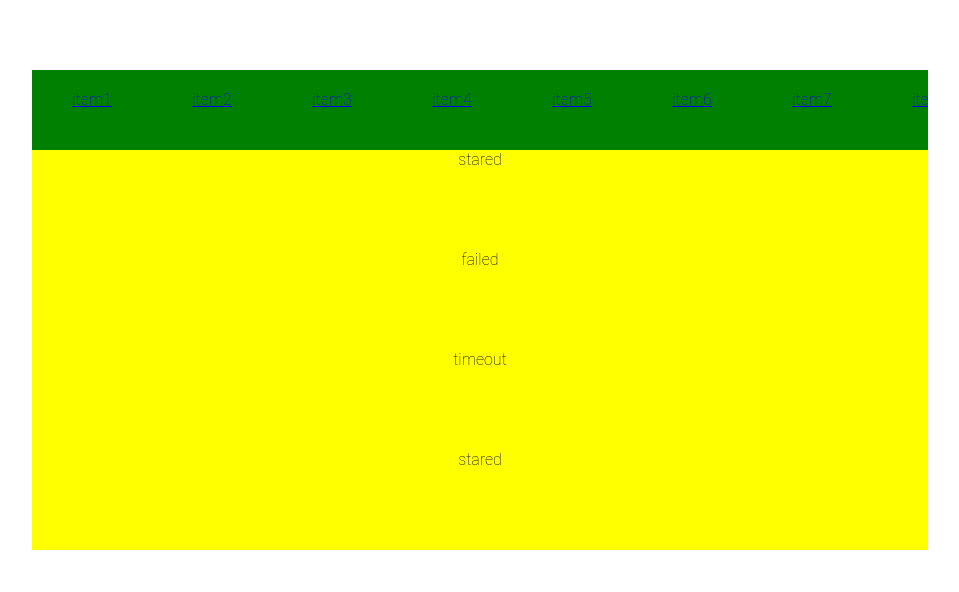
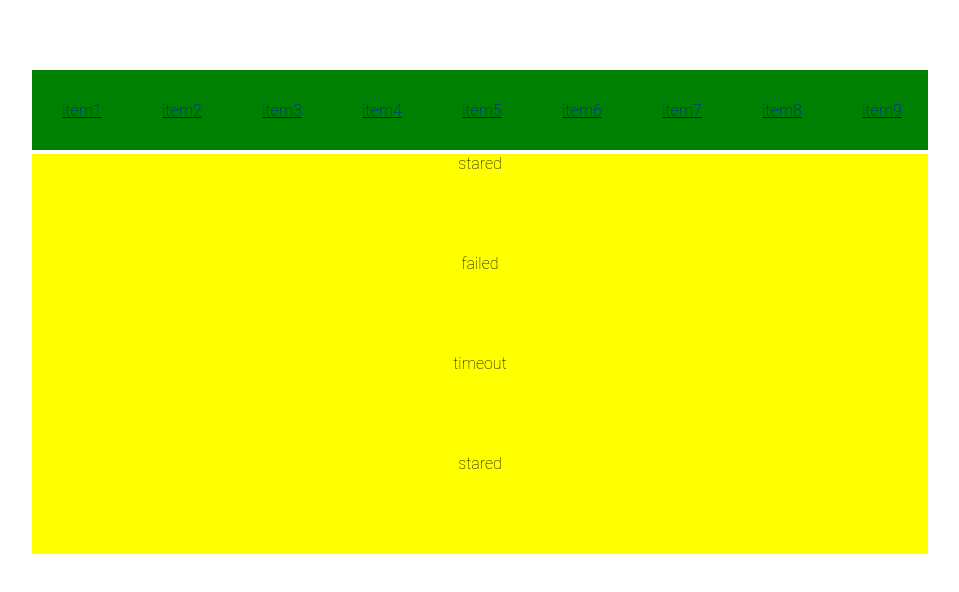
Before and after one commit to jakejooyoung/crl-scroller, a React app: page / in a window 1280 px wide. Shown: the top 592 px of the page, without its empty margins (160-1119 px from the left). Built offline with nearby package versions, Linux system fonts and the light colour scheme.

Commit message:
Vertically align items in the middle. Hide scrollbar. Enable transition to find the right description.

```diff
--- a/src/css/app.scss
+++ b/src/css/app.scss
@@ -74,26 +74,25 @@ body{
 		background: yellow;
 	}
 	.sideScroller {
-		height:80px;
+    overflow: hidden;
+    overflow-x: scroll;
+    white-space: nowrap;
     width: 100%;
-		background: green;
+    display: inline-flex;
 		.scrollable {
-	    max-height: 80px;
-	    overflow-x: scroll;
-	    overflow-y: hidden;
-	    white-space: nowrap;
-	    display: inline-flex;
+			background-color:green;
+	    height: 80px;
 	    .columns{
-				display: inline-block;
-				flex-grow:1;
-				min-width:100px;
-				padding:20px 10px;
+		    flex-grow: 1;
+		    min-width: 100px;
 		    position: relative;
+		    height: 100%;
+		    display: inline-table;
 		    text-align: center;
-				.thumbnail{
+		    a{
+		    	height: 100%;
 		    	vertical-align: middle;
-					background-color:green;
-
+		    	display: table-cell;
 		    }
 			}
 		}
@@ -118,37 +117,13 @@ body{
 	}
 }
 
-/* COMPONENTS */
-.post {
-	text-align: left;
-    position: relative;
-    margin: 1px;
-    z-index: 0;
-    padding: 18px;
-    background: #fff;
-    // border-radius: 3px;
-    box-shadow: 0 1px 1px rgba(0, 0, 0, 0.2);
-    color:#001d2f;
-    // color: var(--primary-color);
-    &:hover{
-    	background:rgba(230, 230, 230, 0.1);
+::-webkit-scrollbar {
+    width: 0px;
+    background: transparent;
 }
+::-webkit-scrollbar-thumb {
 }
-.article{
-	h5 {
-    position: absolute;
-    margin-top: 220px;
-    text-align: center;
-    width: 100%;
-	}
-  position: relative;
-	width:300px;
-	height:500px;
-	background:lightblue;
-	text-align:center;
-	font-size:30px;
-	margin:30px auto;
-}
+
 .npUl{
 	.blip{
 		display: inline-block;
@@ -172,6 +147,7 @@ body{
 	    }
 	}
 }
+
 /* Responsive */
 .card{
     border-radius: 5px;
```
Also changed, not shown: src/components/SideScroller.jsx (+4 -4 lines). Lines whose indentation alone changed are shown as unchanged.
